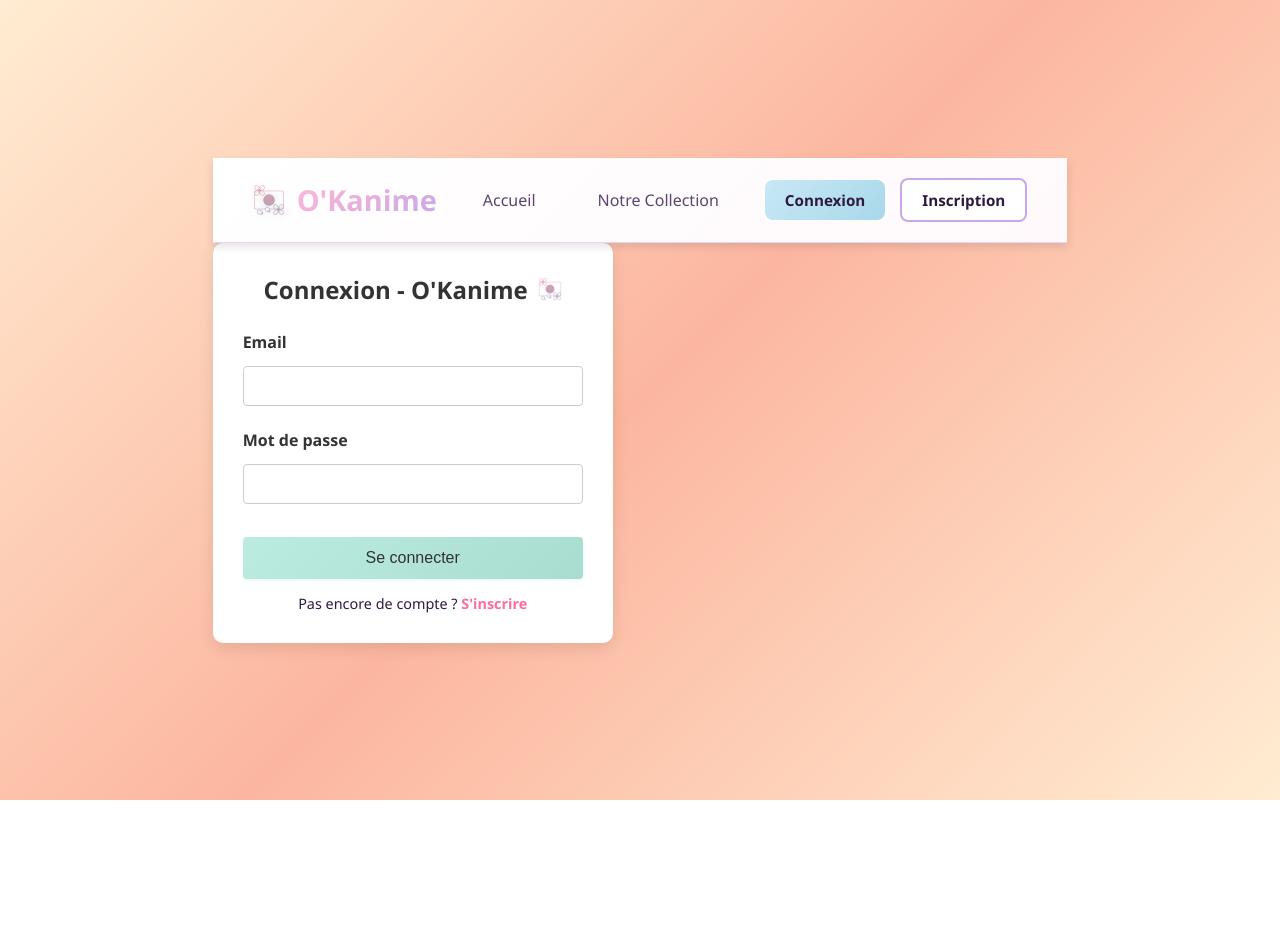
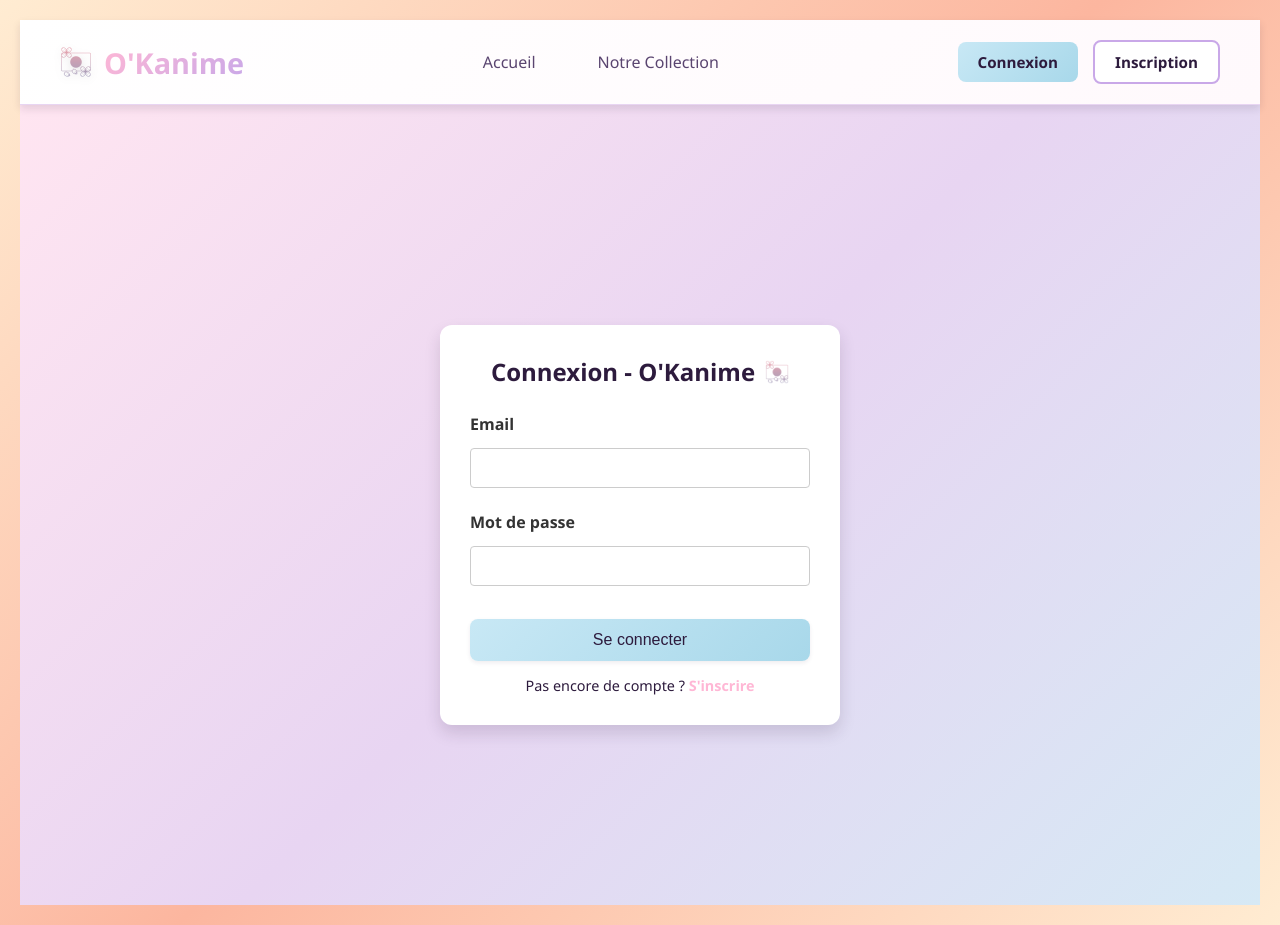
Before and after one commit to B-ludovic/okanime, a React (Create React App) app in the folder frontend/: page /login in a window 1280 px wide. Before the commit the page ends 800 px from the top, so only its background shows below. Built offline with nearby package versions, Linux system fonts and the light colour scheme.

Commit message:
Feat: Modification du header sur pages accueil, connexion et inscription

```diff
--- a/frontend/src/pages/Login.js
+++ b/frontend/src/pages/Login.js
@@ -28,8 +28,9 @@ function Login() {
     };
 
     return (
-        <div className="auth-container">
-            <h2>Connexion - O'Kanime <img src="/icons/japan-flag.png" alt="Japan flag" className="flag-icon" /></h2>
+        <div className="auth-page">
+            <div className="auth-container">
+                <h2>Connexion - O'Kanime <img src="/icons/japan-flag.png" alt="Japan flag" className="flag-icon" /></h2>
 
             {error && <div className="error-message">{error}</div>}
 
@@ -62,6 +63,7 @@ function Login() {
             <p className="auth-link">
                 Pas encore de compte ? <a href="/register">S'inscrire</a>
             </p>
+            </div>
         </div>
     );
 }
--- a/frontend/src/pages/Register.js
+++ b/frontend/src/pages/Register.js
@@ -44,8 +44,9 @@ function Register() {
   };
 
   return (
-    <div className="auth-container">
-      <h2>Inscription - O'Kanime <img src="/icons/japan-flag.png" alt="Japan flag" className="flag-icon" /></h2>
+    <div className="auth-page">
+      <div className="auth-container">
+        <h2>Inscription - O'Kanime <img src="/icons/japan-flag.png" alt="Japan flag" className="flag-icon" /></h2>
 
       {error && <div className="error-message">{error}</div>}
       {success && <div className="success-message">{success}</div>}
@@ -102,6 +103,7 @@ function Register() {
       <p className="auth-link">
         Déjà un compte ? <a href="/login">Se connecter</a>
       </p>
+      </div>
     </div>
   );
 }
--- a/frontend/src/styles/Auth.css
+++ b/frontend/src/styles/Auth.css
@@ -1,36 +1,30 @@
 /* Pages d'authentification */
-body {
-  /* Un joli dégradé simple */
-  background: linear-gradient(135deg, #ffd7ba, #ffb8a8);
+.auth-page {
+  background: var(--bg-gradient);
   min-height: 100vh;
-  margin: 0;
-  font-family: Arial, sans-serif; /* Police standard et sûre */
-
-  /* Centrage de la page */
   display: flex;
   align-items: center;
   justify-content: center;
+  padding: 80px 20px 40px; /* Espace pour le header fixe */
 }
 
 .auth-container {
   width: 100%;
   max-width: 400px;
   padding: 30px;
-  background: white; /* Fond blanc simple et efficace */
-  border-radius: 10px;
-  box-shadow: 0 5px 15px rgba(0, 0, 0, 0.1); /* Ombre douce classique */
+  background: white;
+  border-radius: var(--border-radius-lg);
+  box-shadow: var(--shadow-lg);
 }
 
 .auth-container h2 {
-  /* Alignement du titre et de l'image */
   display: flex;
   justify-content: center;
   align-items: center;
   gap: 10px;
-
   text-align: center;
   margin-bottom: 25px;
-  color: #333;
+  color: var(--text-primary);
 }
 
 .flag-icon {
@@ -96,22 +90,22 @@ body {
 button[type="submit"] {
   width: 100%;
   padding: 12px;
-  background: linear-gradient(135deg, #bcece0, #a8ddd0);
+  background: var(--gradient-sky);
   border: none;
-  border-radius: 4px;
+  border-radius: var(--border-radius-md);
   cursor: pointer;
   font-size: 1rem;
-  color: #333;
+  color: var(--text-primary);
   font-weight: 500;
   margin-top: 10px;
-  transition: all 0.3s ease;
-  box-shadow: 0 2px 4px rgba(188, 236, 224, 0.3);
+  transition: var(--transition-normal);
+  box-shadow: var(--shadow-sm);
 }
 
 button[type="submit"]:hover {
-  background: linear-gradient(135deg, #a8ddd0, #95cfc0);
+  background: var(--color-sky-dark);
   transform: translateY(-3px);
-  box-shadow: 0 6px 12px rgba(188, 236, 224, 0.5);
+  box-shadow: var(--shadow-md);
 }
 
 /* Lien d'authentification */
@@ -122,10 +116,10 @@ button[type="submit"]:hover {
 }
 
 .auth-link a {
-  color: #ff6b9d;
+  color: var(--color-sakura);
   text-decoration: none;
   font-weight: bold;
-  transition: all 0.3s ease;
+  transition: var(--transition-normal);
   display: inline-block;
 }
 
```
